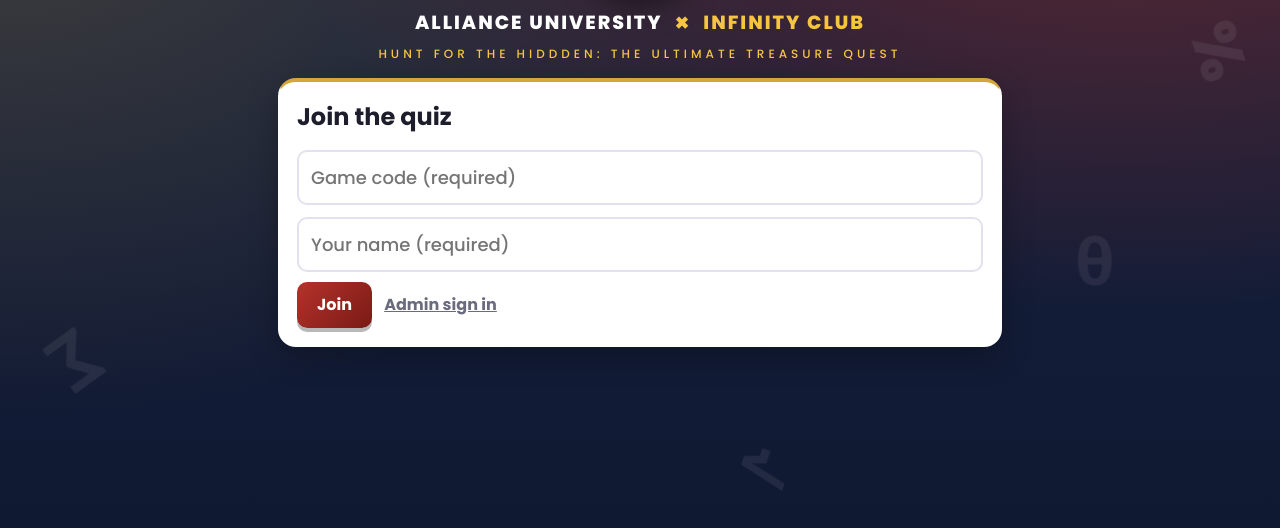
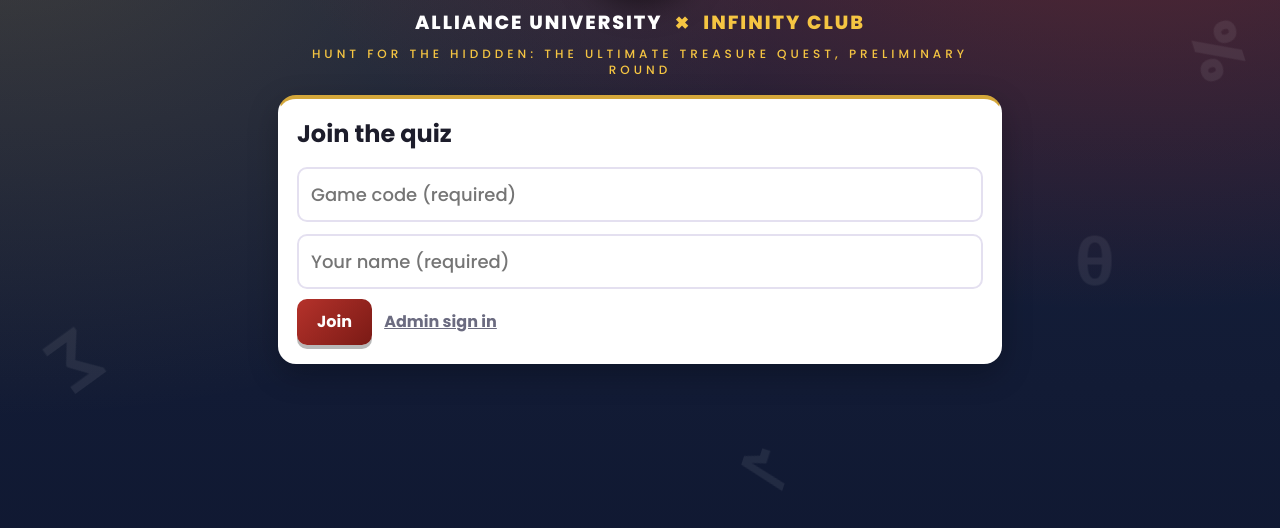
Before and after one commit to akashsinha2006/TreasureHunt, a website: page public/index.html in a window 1280 px wide. Shown: the part 146-674 px from the top of the page. Drawn offline with Linux system fonts and the light colour scheme; no server answers.

Commit message:
Changes made

```diff
--- a/public/index.html
+++ b/public/index.html
@@ -6,6 +6,6 @@
 <link rel="stylesheet" href="/style.css">
 </head><body>
 <div class="sym" aria-hidden="true"><span>∑</span><span>π</span><span>∞</span><span>∫</span><span>√</span><span>Δ</span><span>θ</span><span>%</span></div>
-<main><header class="brand"><img class="logo" alt="Alliance University crest" src="/logo.webp"><div class="bt"><span>ALLIANCE UNIVERSITY</span><i>×</i><span>INFINITY CLUB</span></div><div class="sub">Hunt for the Hiddden: The Ultimate Treasure Quest</div></header><div id="app"></div></main>
+<main><header class="brand"><img class="logo" alt="Alliance University crest" src="/logo.webp"><div class="bt"><span>ALLIANCE UNIVERSITY</span><i>×</i><span>INFINITY CLUB</span></div><div class="sub">Hunt for the Hiddden: The Ultimate Treasure Quest, PreLiminary Round</div></header><div id="app"></div></main>
 <script src="/app.js"></script>
 </body></html>
```
